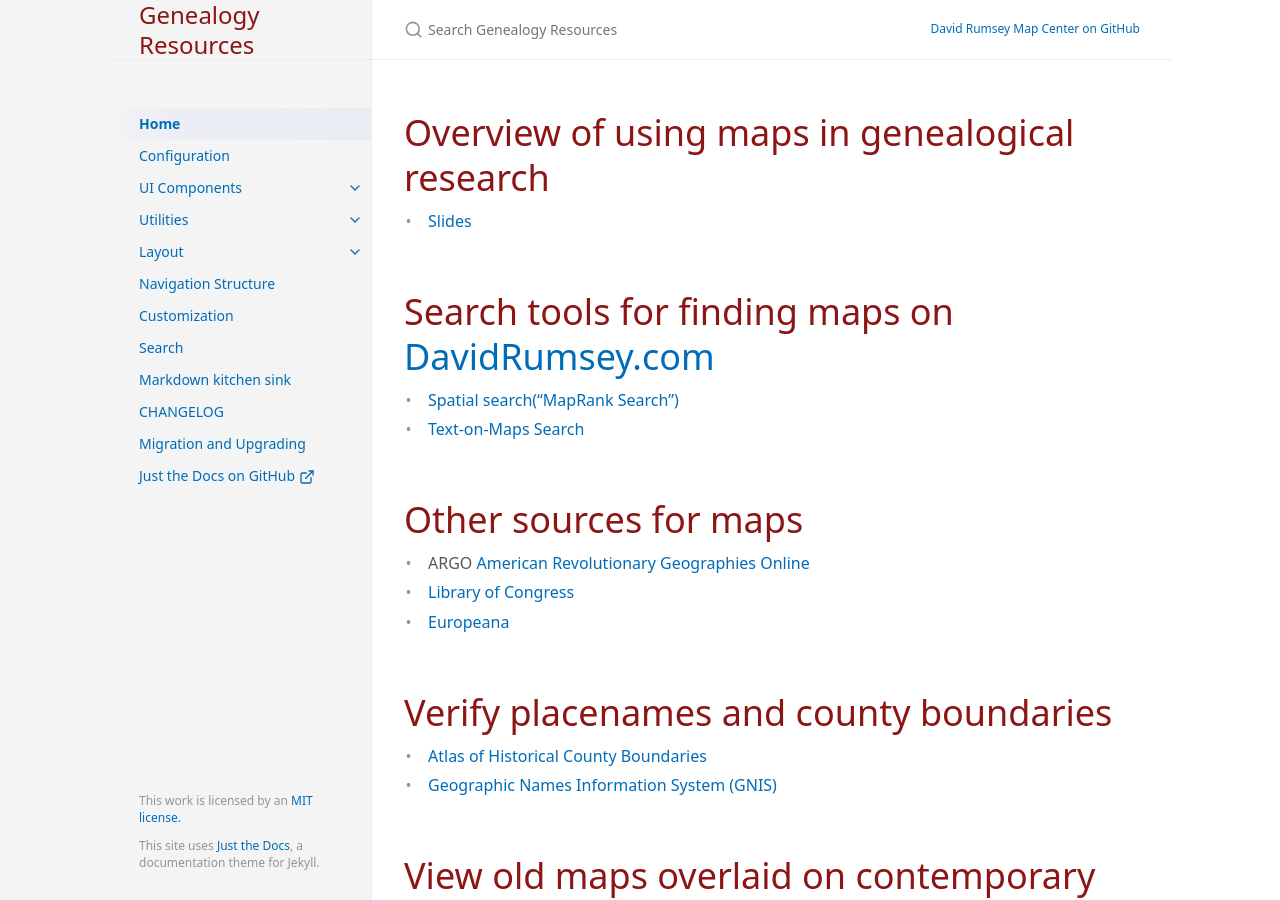
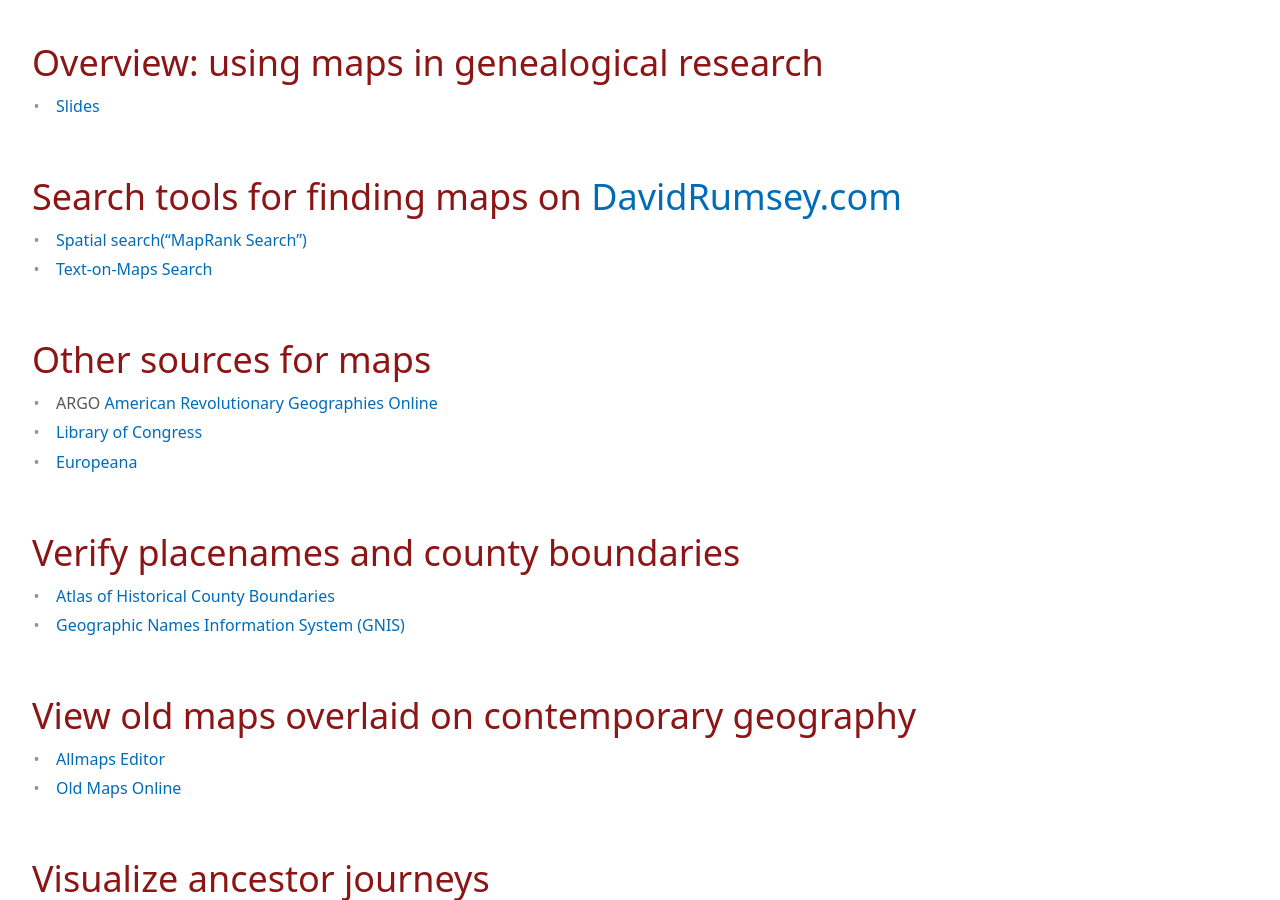
Before and after one commit to davidrumseymapcenter/genealogy-resources, a Jekyll site: the page built from index.md, in a window 1280 px wide and 900 px high. Built offline with Jekyll 4.4.1, drawn with Linux system fonts in a browser that asks for light colours; cached includes are drawn as plain includes.

Commit message:
Update index.md
Turned off navigation and updated links

```diff
--- a/index.md
+++ b/index.md
@@ -1,14 +1,14 @@
 ---
-layout: default
+layout: minimal
 title: Home
 nav_order: 1
 description: "Genealogy resources provided by the David Rumsey Map Center."
 permalink: /
 ---
 
-# Overview of using maps in genealogical research
+# Overview: using maps in genealogical research
 
-- [Slides](https://docs.google.com/presentation/d/1GkosVrt6i21QHZ7sffMnsycdPppEoVl46k1J06mtXhw/edit?slide=id.p#slide=id.p)
+- [Slides](https://docs.google.com/presentation/d/10N5Ey5cLlDIn67HiVHoW4jGTr2Dg1fuYhoN1q28wkTQ/edit?usp=sharing)
 
 # Search tools for finding maps on [DavidRumsey.com](https://www.davidrumsey.com/)
 
```
